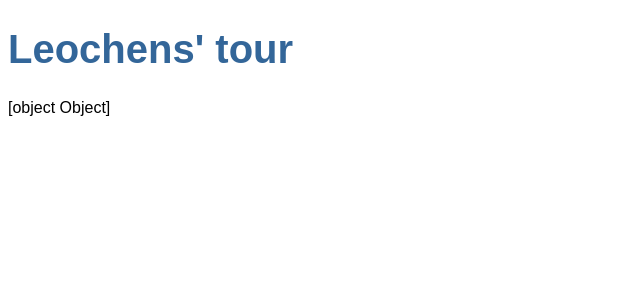
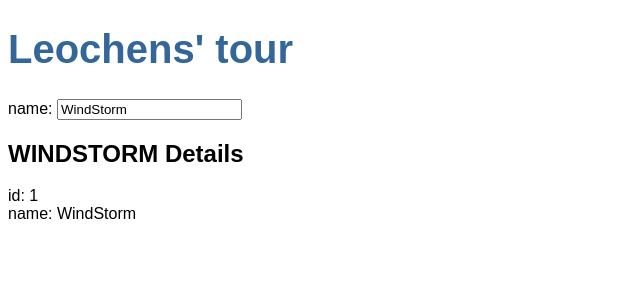
Before and after one commit to Leochens/angular2, an Angular app in the folder angular-tour-of-heroes/: page / in a window 1280 px wide. Shown: the top 300 px of the page, without its empty margins (0-640 px from the left). Built offline with nearby package versions, Linux system fonts and the light colour scheme.

Commit message:
英雄编辑器

```diff
--- a/angular-tour-of-heroes/src/app/app.module.ts
+++ b/angular-tour-of-heroes/src/app/app.module.ts
@@ -1,6 +1,7 @@
 import { BrowserModule } from '@angular/platform-browser';
 import { NgModule } from '@angular/core';
 
+import { FormsModule } from '@angular/forms';
 
 import { AppComponent } from './app.component';
 import { HeroesComponent } from './heroes/heroes.component';
@@ -12,7 +13,8 @@ import { HeroesComponent } from './heroes/heroes.component';
     HeroesComponent
   ],
   imports: [
-    BrowserModule
+    BrowserModule,
+    FormsModule
   ],
   providers: [],
   bootstrap: [AppComponent]
--- a/angular-tour-of-heroes/src/app/heroes/heroes.component.html
+++ b/angular-tour-of-heroes/src/app/heroes/heroes.component.html
@@ -1 +1,10 @@
-{{hero}}
+
+<div>
+    <label>name:
+      <input [(ngModel)]="hero.name" placeholder="name">
+    </label>
+</div>
+
+<h2>{{ hero.name| uppercase }} Details</h2>
+<div><span>id: </span>{{hero.id}}</div>
+<div><span>name: </span>{{hero.name}}</div>
```
Also changed, not shown: angular-tour-of-heroes/src/app/mock-heroes.ts (added, +14 -0 lines).
